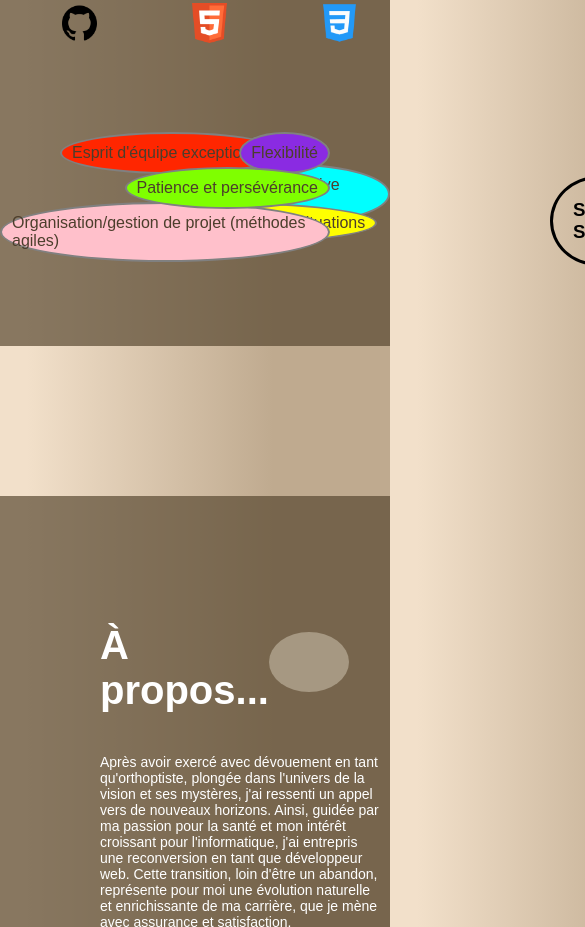
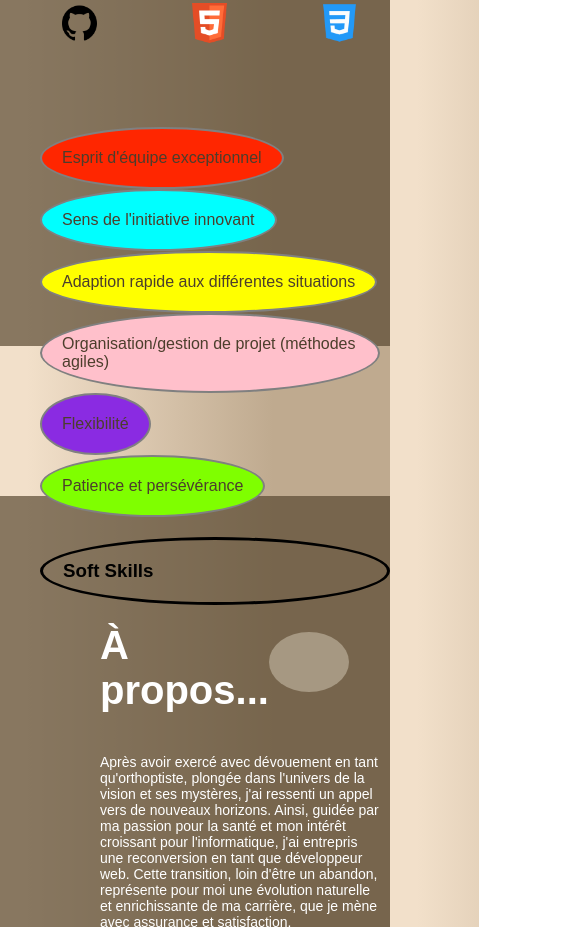
Before and after one commit to samra-git/portfolio, a React (Vite) app: page / in a window 390 px wide. Shown: the part 1960-2887 px from the top of the page, 585 px wide, since content can reach past the window. Built offline with nearby package versions, Linux system fonts and the light colour scheme; grey boxes are pictures that could not be loaded; a web font is replaced by a local one.

Commit message:
softskills responsive

```diff
--- a/src/style/components/competences.scss
+++ b/src/style/components/competences.scss
@@ -59,11 +59,12 @@
 .softsKills {
    position: relative;
    margin-top: 80px;
+   // opacity: 0.9;
 
    li {
       position: absolute;
       border: 2px solid grey;
-      padding: 10px;
+      padding: 20px;
       border-radius: 50%;
 
 
@@ -100,7 +101,14 @@
         background-color: chartreuse;
       }
 
-      //  text-decoration: underline;
+      @media(max-width: 768px) {
+         position: static;
+         display: inline-block;
+         margin-right: 10px;
+      }
+
+
+
    }
 
    h3 {
@@ -110,6 +118,11 @@
       border: 3px solid black;
       border-radius: 50%;
       padding: 20px;
+
+      @media(max-width: 768px) {
+         position: static;
+         margin-top: 20px;
+      }
    }
 
 
```
